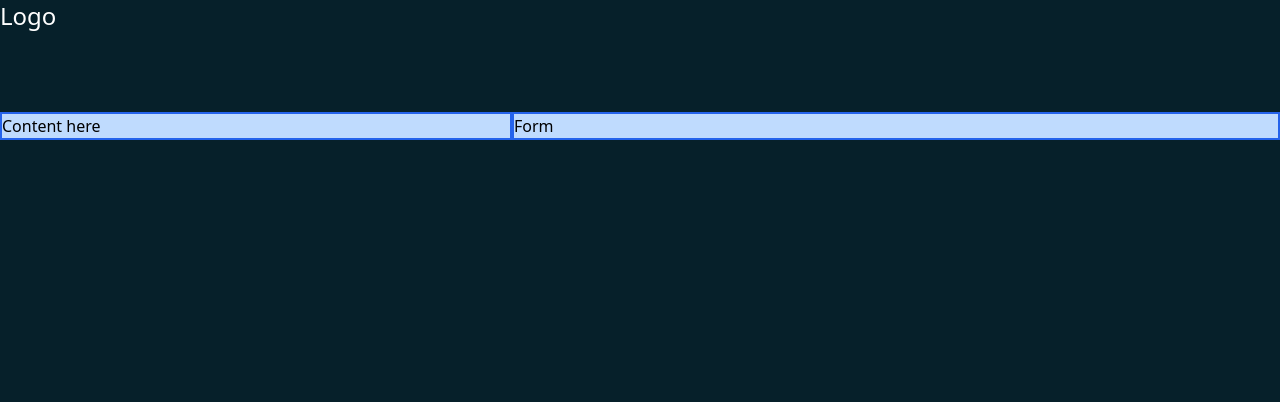
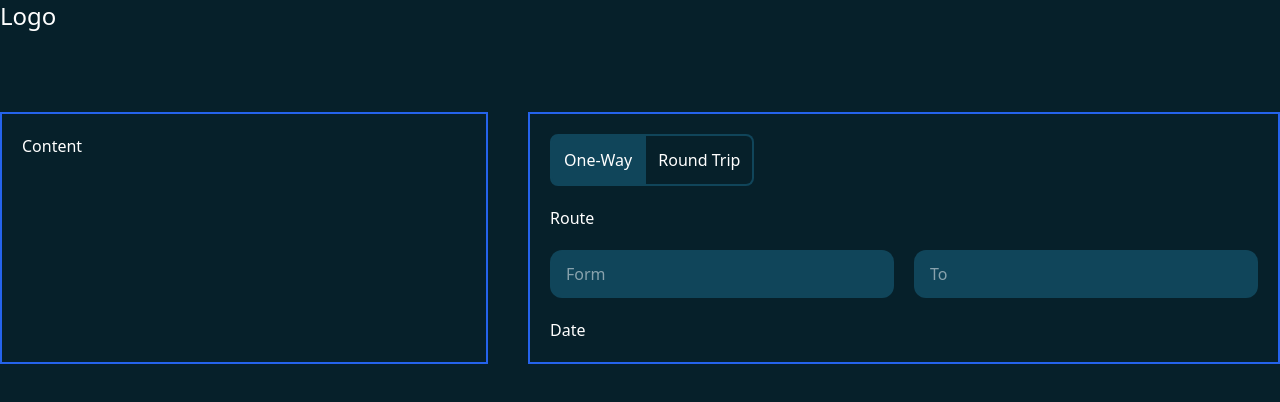
Before and after one commit to monty-src/fakemyflight, a Next.js app: page /official in a window 1280 px wide. Shown: the top 402 px of the page. Built offline with nearby package versions, Linux system fonts and the light colour scheme.

Commit message:
Created FlightType

```diff
--- a/components/AutoComplete.js
+++ b/components/AutoComplete.js
@@ -100,7 +100,7 @@ const AutoComplete = ({ label, setAirport }) => {
     }, [value]);
 
     return (
-        <div className="relative" ref={ref}>
+        <div className="relative col-span-3" ref={ref}>
           <label className="sr-only" htmlFor="name">{label}</label>
           <input
             autoComplete="off"
--- /dev/null
+++ b/components/FlightType.js
@@ -0,0 +1,14 @@
+import React from 'react'
+
+const FlightType = ({radio, setRadio}) => {
+  return (
+    <div className="col-span-3">
+        <button className={`${radio === 0 && `bg-[#10455a]`} p-3 border-[#10455a] rounded-l-lg border-2`}
+            onClick={() => setRadio(0)}>One-Way</button>
+        <button className={`${radio === 1 && `bg-[#10455a]`} p-3 border-[#10455a] rounded-r-lg border-t-2 border-b-2 border-r-2`}
+            onClick={() => setRadio(1)}>Round Trip</button>
+    </div>
+  )
+}
+
+export default FlightType
--- /dev/null
+++ b/components/MainForm.js
@@ -0,0 +1,45 @@
+import React, { useState } from 'react';
+import classNames from 'classnames';
+import DatePicker from 'react-datepicker';
+
+import FlightType from './FlightType';
+import AutoComplete from './AutoComplete';
+import 'react-datepicker/dist/react-datepicker.css';
+
+const MainForm = () => {
+
+    const [radio, setRadio] = useState(0);
+    const [toDate, setToDate] = useState('');
+    const [toAirport, setToAirport] = useState('');
+    const [fromAirport, setFromAirport] = useState('');
+    const [fromDate, setFromDate] = useState(new Date());
+
+    const whenInput = (radio === 0) ? classNames('hidden') : classNames('opacity-100');
+    const datePickerGrid = (radio === 0) ? classNames('sm:grid-cols-1') : classNames('sm:grid-cols-2');
+
+    const onSubmit = async () => {
+
+        const response = await axios.post('http://localhost:3000/api/airports/flights', {
+            fromDate,
+            toDate,
+            radio,
+            fromAirport,
+            toAirport
+        });
+
+        setFlights(response.data);
+
+    };
+
+    return (
+        <section className="grid grid-cols-6 gap-5">
+            <FlightType radio={radio} setRadio={setRadio} />
+            <p className="col-span-6">Route</p>
+            <AutoComplete label="Form" />
+            <AutoComplete label="To" />
+            <p className="col-span-6">Date</p>
+        </section>
+    )
+}
+
+export default MainForm;
--- a/components/Masthead.js
+++ b/components/Masthead.js
@@ -2,7 +2,7 @@ import React from 'react'
 
 const Masthead = ({ children, colSize }) => {
   return (
-    <section className={`lg:col-span-${colSize} bg-blue-200 border-solid border-2 border-blue-600`}>
+    <section className={`lg:col-span-${colSize} p-5 border-solid border-2 border-blue-600 text-white`}>
         {children}
     </section>
   )
--- a/pages/official.js
+++ b/pages/official.js
@@ -4,6 +4,7 @@ import Head from 'next/head';
 import Image from 'next/image';
 
 import Header from '../components/Header';
+import MainForm from '../components/MainForm';
 import Masthead from '../components/Masthead';
 
 const official = () => {
@@ -14,10 +15,10 @@ const official = () => {
             <meta name="description" content="Generated by create next app" />
             <link rel="icon" href="/favicon.ico" />
         </Head>
-        <main className="container lg grid grid-cols-1 gap-y-20 lg:grid-cols-5">
+        <main className="container lg grid grid-cols-1 gap-10 lg:gap-y-20 lg:grid-cols-5">
             <Header />
-            <Masthead colSize={2}>Content here</Masthead>
-            <Masthead colSize={3}>Form</Masthead>
+            <Masthead colSize={2}>Content</Masthead>
+            <Masthead colSize={3}> <MainForm /> </Masthead>
         </main>
     </>
   )
```
